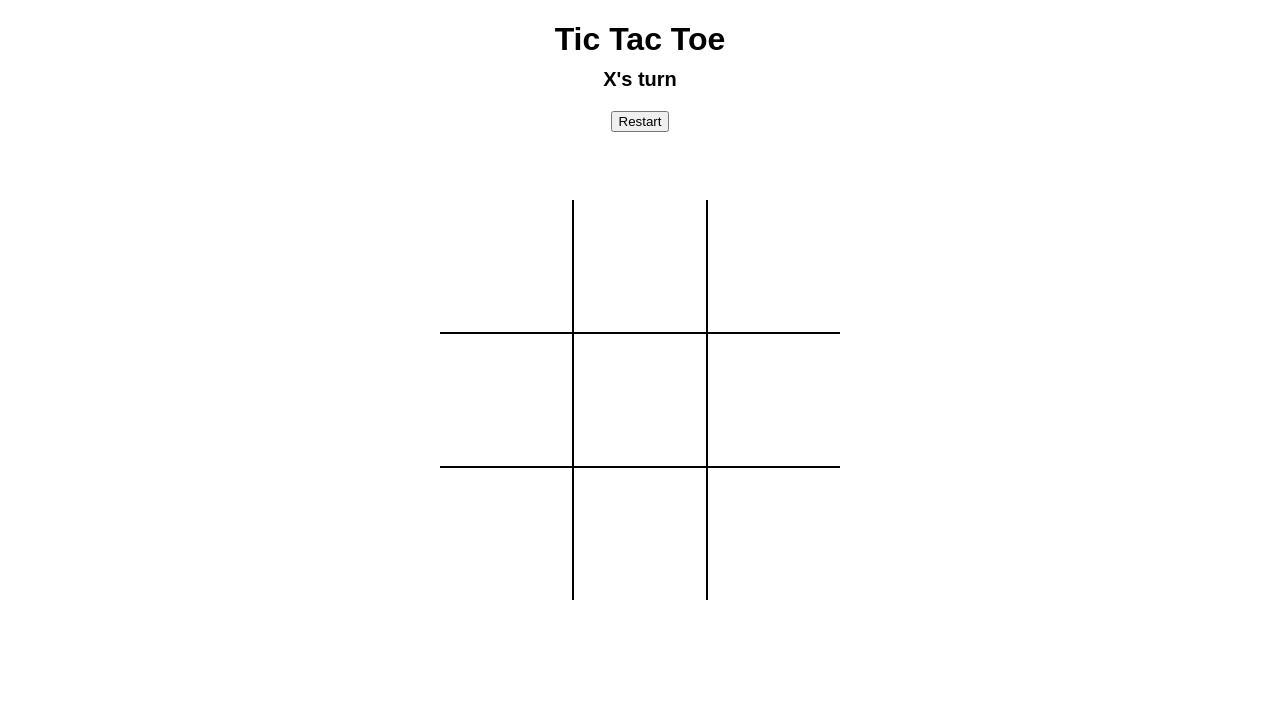
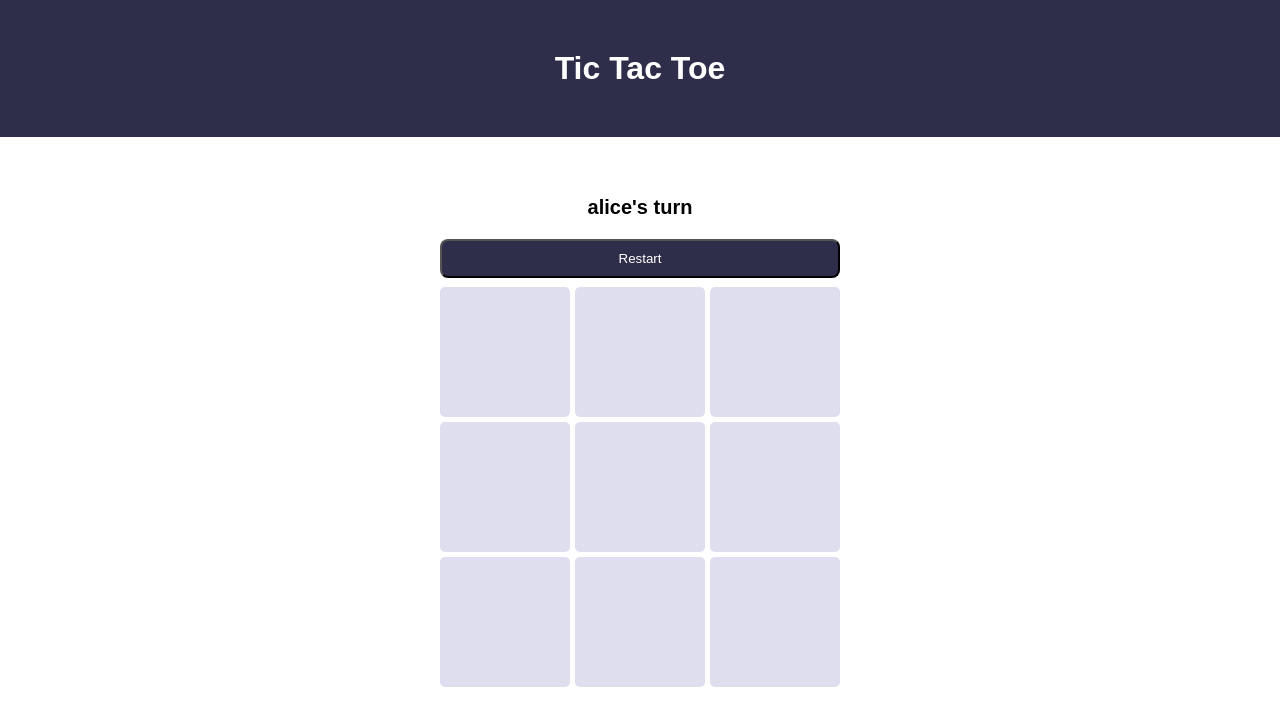
Before and after one commit to mmeretz96/tic-tac-toe, a plain HTML site: page index.html in a window 1280 px wide. Drawn offline with Linux system fonts and the light colour scheme.

Commit message:
Refactor multiple functions

```diff
--- a/index.html
+++ b/index.html
@@ -25,6 +25,8 @@
       <div class="cell" data="7"></div>
       <div class="cell" data="8"></div>
     </div>
+    <div class="start-form">
+    </div>
   </div>
 </body>
 </html>
--- a/script.js
+++ b/script.js
@@ -1,3 +1,7 @@
+const Player = (number, name, color) =>{
+  return {number, name, color}
+}
+
 const gameBoard = (()=>{
   let board = ["","","","","","","","",""]
 
@@ -7,17 +11,19 @@ const gameBoard = (()=>{
 
   const placeMarker = (cellNumber, player) => {
     if(board[cellNumber] != "") return false
-    board[cellNumber] = player.symbol
+    board[cellNumber] = player
     return true
   }
 
   const reset = () => {
     board = ["","","","","","","","",""]
   }
+
   const isFull = () => {
     if (!board.includes("")) return true
     return false
   }
+
   return {isFull, getBoard, placeMarker, reset}
 })()
 
@@ -26,19 +32,23 @@ const displayController = (()=>{
   const instructions = document.querySelector(".instruction-text")
   const resetBtn = document.querySelector(".reset")
 
-  const renderBoard = () => {
+  const addCellListeners = () => {
     cells.forEach(cell => {
-      cell.innerText = gameBoard.getBoard()[cell.getAttribute("data")]
-    });
+      cell.addEventListener("click", e => gameController.handleCellClick(e.target))
+    })
   }
 
-  const fillCell = (cell, symbol) => {
-    cell.innerText = symbol
+  const addButtonListeners = () => {
+    resetBtn.addEventListener("click", gameController.startGame)
   }
+  const fillCell = (cell, player) => {
+    cell.classList.add(`player${player.number}-bg`)
+  }
+
   const highlightCombination = (combination) =>{
     console.log(combination)
     combination.forEach(number => {
-      cells[number].style.color = "red"
+      cells[number].classList.add("winning-cell")
     })
   }
 
@@ -48,47 +58,38 @@ const displayController = (()=>{
 
   const reset = () =>{
     cells.forEach(cell => {
-      cell.style.color = "black"
+      cell.classList.remove("player1-bg")
+      cell.classList.remove("player2-bg")
+      cell.classList.remove("winning-cell")
     })
   }
-  return {reset, renderBoard, fillCell, renderInstruction, highlightCombination}
+  return {addButtonListeners, addCellListeners, reset, fillCell, renderInstruction, highlightCombination}
 })()
 
-const Player = (symbol) =>{
-  return {symbol}
-}
+
 
 const gameController = (() => {
-  let players = [Player("X"), Player("O")]
+  let players = [Player(1,"alice","red"), Player(2,"bob", "green")]
+  let cellsActive = true
 
   const init = () => {
-    addCellListeners()
-    addButtonListeners()
+    displayController.addCellListeners()
+    displayController.addButtonListeners()
     startGame()
   }
 
   const startGame = () => {
     displayController.reset()
     gameBoard.reset()
-    displayController.renderBoard()
-    displayController.renderInstruction(`${players[0].symbol}'s turn`)
-  }
-
-  const addButtonListeners = () => {
-    document.querySelector(".reset").addEventListener("click", startGame)
-  }
-
-  const addCellListeners = () => {
-    document.querySelectorAll(".cell").forEach(cell => {
-      cell.addEventListener("click", e => handleCellClick(e.target))
-    })
+    cellsActive = true
+    displayController.renderInstruction(`${players[0].name}'s turn`)
   }
 
   const switchPlayer = () => {
     players.push(players.shift())
   }
 
-  const isGameOver = () => {
+  const getWinCombination = () => {
     const board = gameBoard.getBoard()
     let winCombinations = [
       [0,1,2],[3,4,5],[6,7,8],
@@ -110,27 +111,25 @@ const gameController = (() => {
   }
 
   const handleCellClick = (cell) => {
-    if(gameBoard.placeMarker(cell.getAttribute("data"), players[0])){
-      displayController.fillCell(cell,players[0].symbol)
-      let winCombo = isGameOver()
-      if(winCombo){
-        endGame(winCombo)
-        return
-      }
-      switchPlayer()
-      displayController.renderInstruction(`${players[0].symbol}'s turn`)
+    if (!cellsActive) return
+    if(!gameBoard.placeMarker(cell.getAttribute("data"), players[0])) return
+    displayController.fillCell(cell, players[0])
+    let winCombination
+    if(winCombination = getWinCombination()){
+      endGame(winCombination)
+      return
     }
+    switchPlayer()
+    displayController.renderInstruction(`${players[0].name}'s turn`)
   }
 
   const endGame = (winCombo) =>{
-    if (winCombo == "tie"){
-      displayController.renderInstruction(`It's a tie!`)
-      return
-    }
-    displayController.renderInstruction(`${players[0].symbol} has won`)
+    if (winCombo == "tie")return displayController.renderInstruction(`It's a tie!`)
+    displayController.renderInstruction(`${players[0].name} has won`)
     displayController.highlightCombination(winCombo)
+    cellsActive = false
   }
-  return {init}
+  return {init, handleCellClick, startGame}
 })()
 
 gameController.init()
--- a/style.css
+++ b/style.css
@@ -1,8 +1,17 @@
 body{
   font-family: sans-serif;
+  margin: 0;
+  display: flex;
+  flex-direction: column;
+  gap: 50px;
 }
 h1{
   text-align: center;
+  padding: 50px;
+  background-color: #2E2E4B;
+  margin: 0;
+  margin-bottom: 30px;
+  color: white;
 }
 .instruction{
   display: flex;
@@ -16,45 +25,58 @@ h1{
   font-size: 20px;
 }
 
+.winning-cell{
+  filter: brightness(0.86);
+}
 
+.board .player1-bg{
+  background-color: rgb(40, 167, 69);
+}
+
+.board .player2-bg{
+  background-color: rgb(220, 53, 69);
+}
 .container{
   display: flex;
-  height: 600px;
   justify-content: center;
   align-items: center;
 }
 .board{
   height: 400px;
   width: 400px;
+  gap: 5px;
   display: grid;
   grid-template-columns: 1fr 1fr 1fr;
   grid-template-rows: 1fr 1fr 1fr;
 }
 
 .cell{
+  border-radius: 5px;
   font-size: 90px;
-  border: 1px solid black;
   justify-content: center;
+  background-color: rgb(222, 222, 238);
   align-items: center;
   display: flex;
 }
 
-.cell:first-child,
-.cell:nth-child(2),
-.cell:nth-child(3){
-  border-top: none;
+.cell:hover{
+  transform: scale(1.1);
+  transition: transform 0.1s ease-in-out;
 }
 
-.cell:nth-child(3n-5){
-  border-left: none;
+.reset{
+  width: 400px;
+  background-color: #2E2E4B;
+  color: white;
+  padding: 10px 0;
+  border-radius: 8px;
 }
 
-.cell:nth-child(3n){
-  border-right: none;
+.reset:hover{
+  background-color: #DEDEEE;
+  color: #2E2E4B;
 }
 
-.cell:nth-child(7),
-.cell:nth-child(8),
-.cell:nth-child(9){
-  border-bottom: none;
+.reset:focus{
+  outline: none;
 }
```
